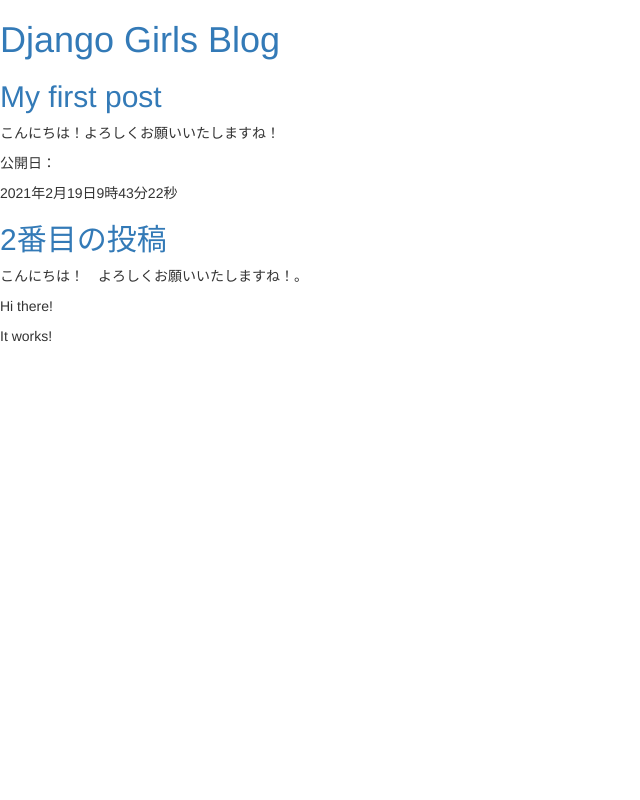
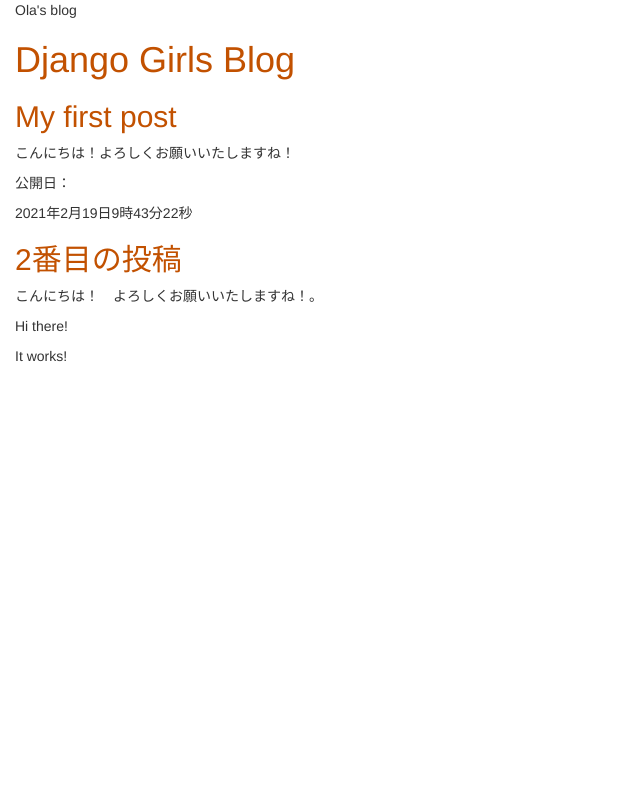
Before and after one commit to HiroshiATakano/my-first-blog, a Django app: page / in a window 1280 px wide. Shown: the whole page, without its empty margins (0-640 px from the left). Run offline with Django 3.2, Linux system fonts and the light colour scheme; data that the repository does not hold is empty; some libraries are stand-ins or nearby versions.

Commit message:
Modified templates 20210219

```diff
--- /dev/null
+++ b/blog/static/css/blog.css
@@ -0,0 +1,7 @@
+h1,a,h2 a {
+  color:#c25100;
+}
+
+body{
+  padding-left: 15px
+}
--- a/blog/templates/blog/post_list.html
+++ b/blog/templates/blog/post_list.html
@@ -1,7 +1,9 @@
+{% load static %}
 <html>
   <head>
     <link rel="stylesheet" href="//maxcdn.bootstrapcdn.com/bootstrap/3.2.0/css/bootstrap.min.css">
     <link rel="stylesheet" href="//maxcdn.bootstrapcdn.com/bootstrap/3.2.0/css/bootstrap-theme.min.css">
+    <link rel="stylesheet" href="{% static 'css/blog.css' %}"
     <title>Ola's blog</title>
   </head>
   <body>
```
